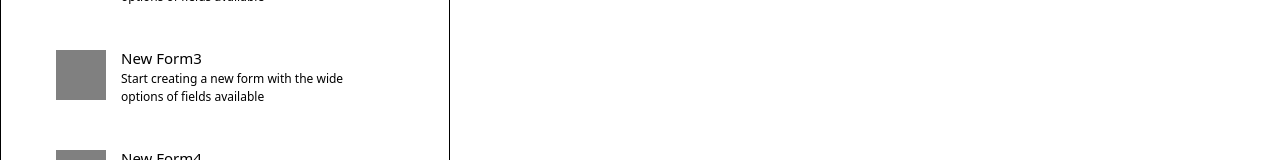
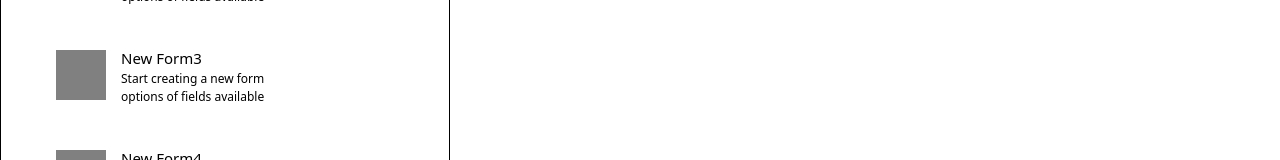
Before and after one commit to yadavhimu/assessment, a Next.js app: page / in a window 1280 px wide. Shown: the part 288-448 px from the top of the page. Built offline with nearby package versions, Linux system fonts and the light colour scheme.

Commit message:
file updated

```diff
--- a/components/Sidebar.jsx
+++ b/components/Sidebar.jsx
@@ -29,7 +29,7 @@ const Sidebar = () => {
            </div>
            <div id='insidetext'>
             <h3>New Form3</h3>
-            <p>Start creating a new form with the wide <br></br>options of fields available</p>
+            <p>Start creating a new form<br></br>options of fields available</p>
            </div>
           </div>
        </div>
```
